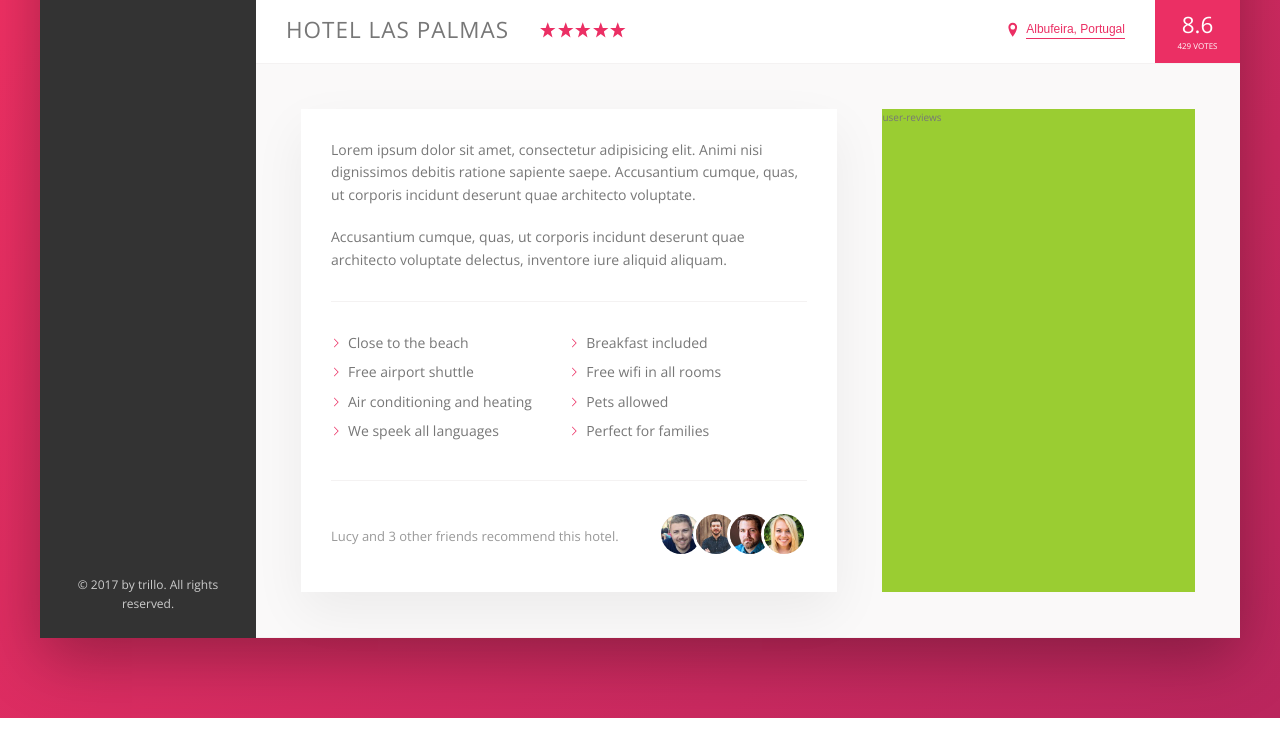
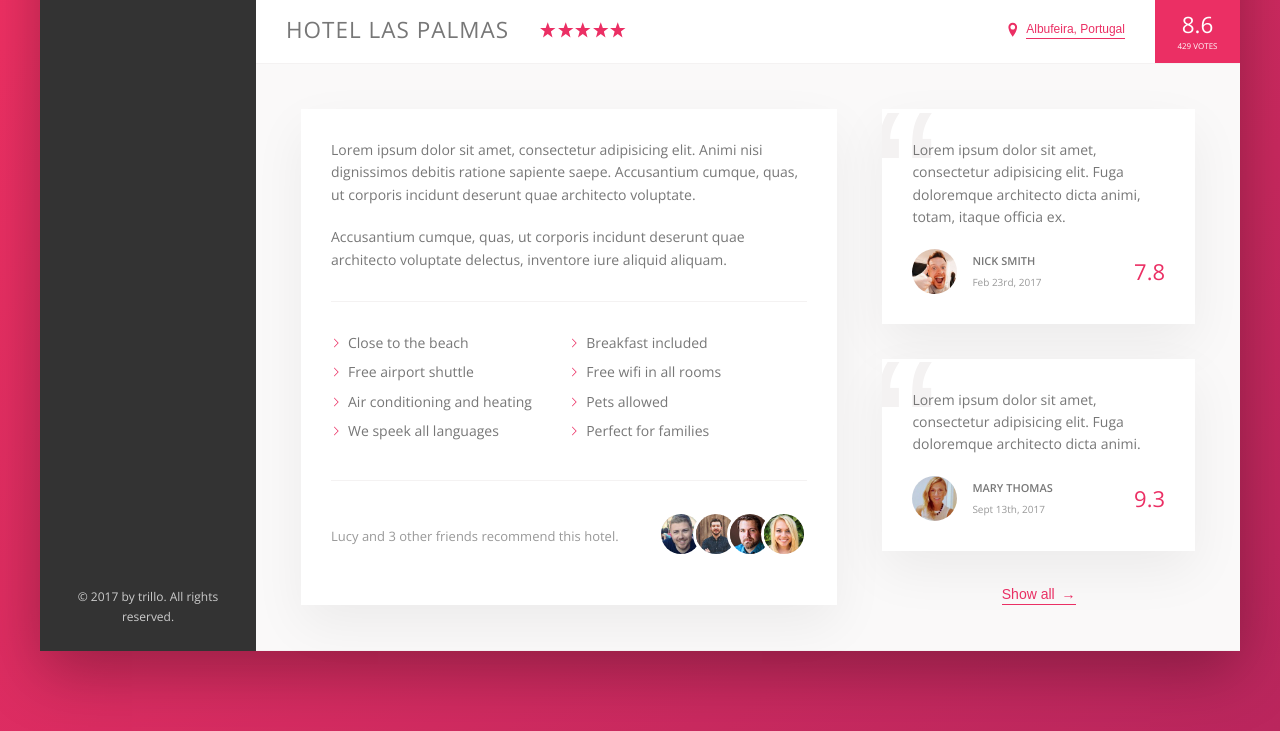
Before and after one commit to elifedd/Trillo, a website: page index.html in a window 1280 px wide. Shown: the part 538-1269 px from the top of the page. Drawn offline with nearby package versions, Linux system fonts and the light colour scheme.

Commit message:
add user reviews section and styles

```diff
--- a/index.html
+++ b/index.html
@@ -164,7 +164,34 @@
                         </div>
 
                         <div class="user-reviews">
-                            user-reviews
+                            <figure class="review">
+                                <blockquote class="review__text">
+                                    Lorem ipsum dolor sit amet, consectetur adipisicing elit. Fuga doloremque architecto dicta animi, totam, itaque officia ex.
+                                </blockquote>
+                                <figcaption class="review__user">
+                                    <img src="img/user-1.jpg" alt="User 1" class="review__photo">
+                                    <div class="review__user-box">
+                                        <p class="review__user-name">Nick Smith</p>
+                                        <p class="review__user-date">Feb 23rd, 2017</p>
+                                    </div>
+                                    <div class="review__rating">7.8</div>
+                                </figcaption>
+                            </figure>
+                            <figure class="review">
+                                <blockquote class="review__text">
+                                    Lorem ipsum dolor sit amet, consectetur adipisicing elit. Fuga doloremque architecto dicta animi.
+                                </blockquote>
+                                <figcaption class="review__user">
+                                    <img src="img/user-2.jpg" alt="User 2" class="review__photo">
+                                    <div class="review__user-box">
+                                        <p class="review__user-name">Mary Thomas</p>
+                                        <p class="review__user-date">Sept 13th, 2017</p>
+                                    </div>
+                                    <div class="review__rating">9.3</div>
+                                </figcaption>
+                            </figure>
+
+                            <button class="btn-inline">Show all <span>&rarr;</span></button>
                         </div>
                     </div>
                 </main>
--- a/sass/_components.scss
+++ b/sass/_components.scss
@@ -269,8 +269,17 @@
     cursor: pointer;
     transition: all .2s;
 
+    & span {
+        margin-left: 3px;
+        transition: margin-left .2s;
+    }
+
     &:hover {
         color: var(--color-grey-dark-1);
+
+        span {
+            margin-left: 8px;
+        }
     }
 
     &:focus {
@@ -354,10 +363,6 @@
         margin-right: auto;
     }
 
-    &__friends {
-
-    }
-
     &__photo {
         box-sizing: content-box;
         height: 4rem;
@@ -370,3 +375,66 @@
         }
     }
 }
+
+/////////////////////////////////////////////////////
+// REVIEWS
+.review {
+    background-color: #fff;
+    box-shadow: var(--shadow-light);
+    padding: 3rem;
+    margin-bottom: 3.5rem;
+    position: relative;
+    overflow: hidden;
+
+    &__text {
+        margin-bottom: 2rem;
+        z-index: 10;
+        position: relative;
+    }
+
+    &__user {
+        display: flex;
+        align-items: center;
+    }
+
+    &__photo {
+        height: 4.5rem;
+        width: 4.5rem;
+        border-radius: 50%;
+        margin-right: 1.5rem;
+    }
+
+    &__user-box {
+        margin-right: auto;
+    }
+
+    &__user-name {
+        font-size: 1.1rem;
+        font-weight: 600;
+        text-transform: uppercase;
+        margin-bottom: .4rem;
+    }
+
+    &__user-date {
+        font-size: 1rem;
+        color: var(--color-grey-dark-3);
+    }
+
+    &__rating {
+        color: var(--color-primary);
+        font-size: 2.2rem;
+        font-weight: 300;
+    }
+
+    &::before {
+        content: "\201C";
+        position: absolute;
+        top: -2.75rem;
+        left: -1rem;
+        line-height: 1;
+        font-size: 20rem;
+        color: var(--color-grey-light-2);
+        font-family: sans-serif;
+        z-index: 1;
+    }
+}
--- a/sass/_layout.scss
+++ b/sass/_layout.scss
@@ -38,6 +38,7 @@
 }
 
 .detail {
+    font-size: 1.4rem;
     display: flex;
     padding: 4.5rem;
     background-color: var(--color-grey-light-1);
@@ -45,7 +46,6 @@
 }
 
 .description {
-    font-size: 1.4rem;
     background-color: #fff;
     box-shadow: var(--shadow-light);
     padding: 3rem;
@@ -54,6 +54,9 @@
 }
 
 .user-reviews {
-    background-color: yellowgreen;
     flex: 1;
+
+    display: flex;
+    flex-direction: column;
+    align-items: center;
 }
```
Also changed, not shown: css/style.css.
